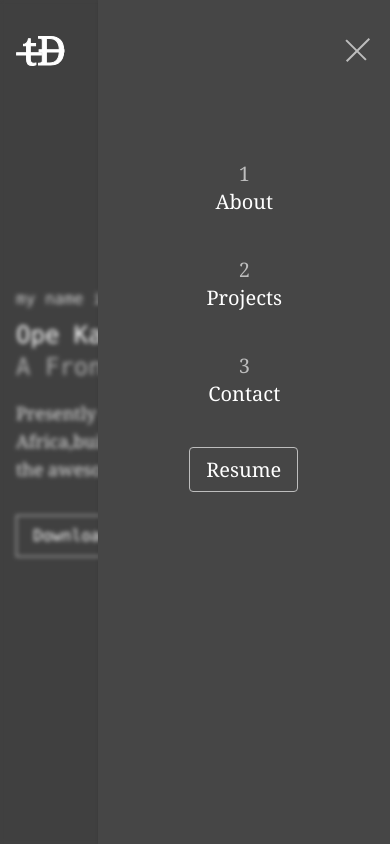
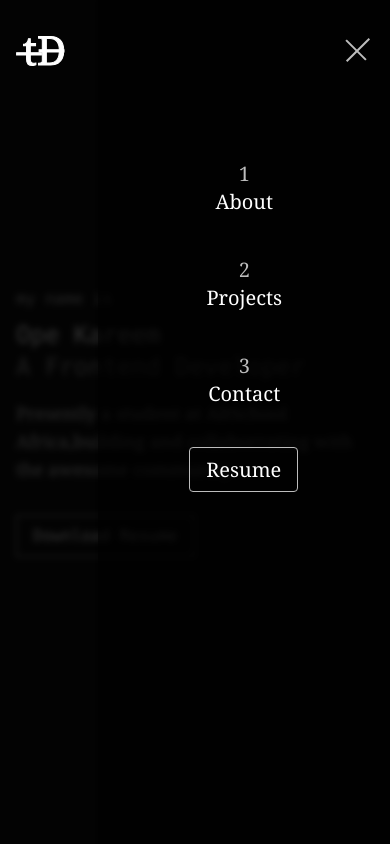
Before and after one commit to talentlessDeveloper/i-am-talentless-developer, a React (Vite) app: page / in a window 390 px wide. Both pictures are taken after a click on the button "navigation mobile menu". Shown: the top 844 px of the page. Built offline with nearby package versions, Linux system fonts and the light colour scheme; no server answers.

Commit message:
FIX / fixed background colors of menu aside

```diff
--- a/src/components/header/Header.jsx
+++ b/src/components/header/Header.jsx
@@ -62,7 +62,7 @@ const Header = () => {
 
       <HeaderMenu openMenu={openMenu} />
       {openMenu ? (
-        <div className='fixed h-screen bg-[rgba(255,255,255,0.2)] inset-0 backdrop-blur-[2px] z-[2]'></div>
+        <div className='fixed h-screen bg-[rgba(0,0,0,0.8)] inset-0 backdrop-blur-[3px] z-[2]'></div>
       ) : null}
     </header>
   );
--- a/src/components/header/HeaderMenu.jsx
+++ b/src/components/header/HeaderMenu.jsx
@@ -10,7 +10,7 @@ const HeaderMenu = ({ openMenu }) => {
   }, [openMenu]);
   return (
     <aside
-      className={`md:hidden h-screen px-3 py-8 z-20 [width:min(75vw,25rem)] shadow bg-zinc-800 text-xl fixed right-0 top-0 transition-transform duration-300 ${
+      className={`md:hidden h-screen px-3 py-8 z-20 [width:min(75vw,25rem)] shadow bg-[rgba(0,0,0,0.6)] text-xl fixed right-0 top-0 transition-transform duration-300 ${
         openMenu ? "translate-x-0" : "translate-x-[200%]"
       }`}
     >
```
